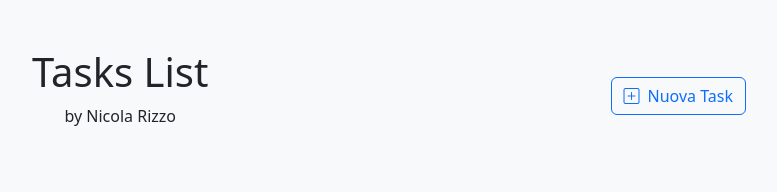
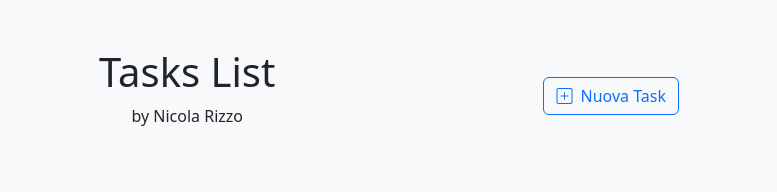
Before and after one commit to nicoladomingorizzo/my-study-app-front, a React (Vite) app: page / in a window 1280 px wide. Shown: the top 194 px of the page, without its empty margins (251-1028 px from the left). Built offline with nearby package versions, Linux system fonts and the light colour scheme; no server answers; the database is empty.

Commit message:
changed justify-content inside appheader

```diff
--- a/src/components/AppHeader.jsx
+++ b/src/components/AppHeader.jsx
@@ -3,7 +3,7 @@ import TaskForm from "./TaskForm";
 export default function AppHeader({ editingTaskId, title, setTitle, description, setDescription, dueDate, setDueDate, handleSubmitCreate, handleSubmitUpdate, handleEraseUpdateTask }) {
     return (
         <div className="bg-body-tertiary py-5">
-            <div className="container text-center justify-content-around align-items-center d-flex ">
+            <div className="container text-center justify-content-evenly align-items-center d-flex ">
                 <div className="Title">
                     <h1>Tasks List</h1>
                     <p>by Nicola Rizzo</p>
```
